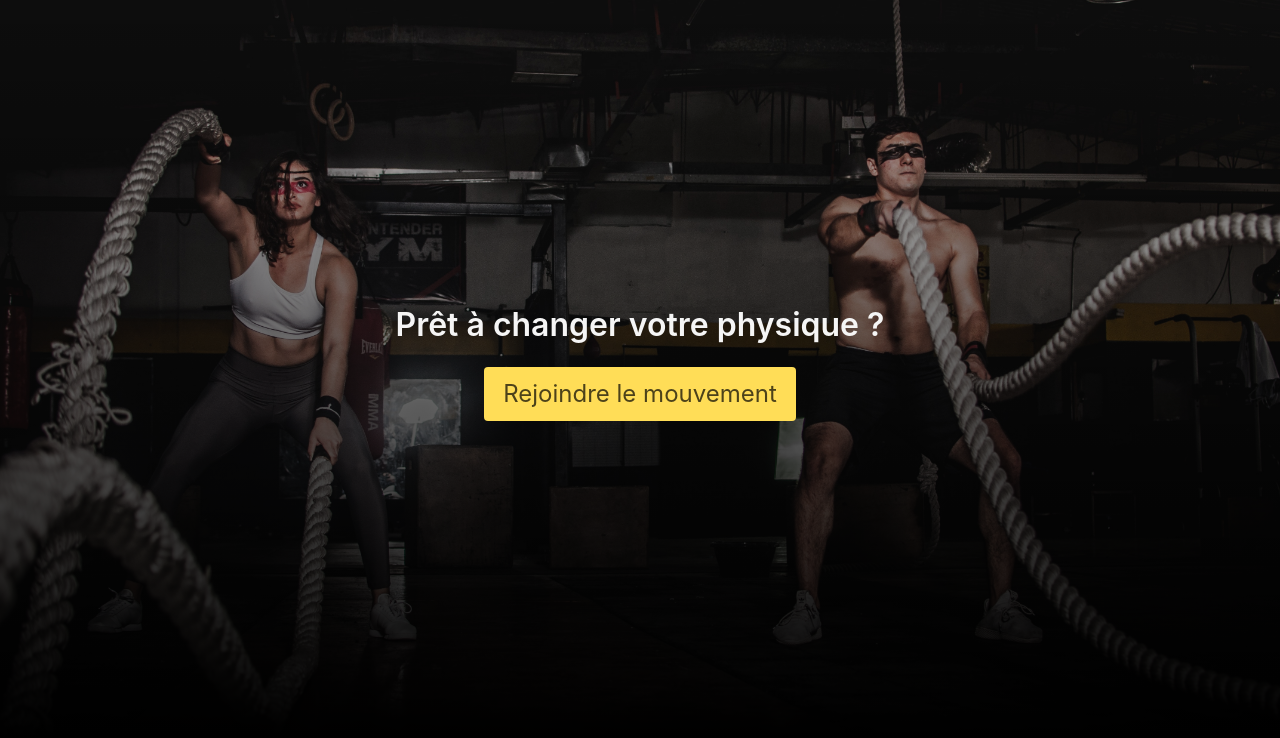
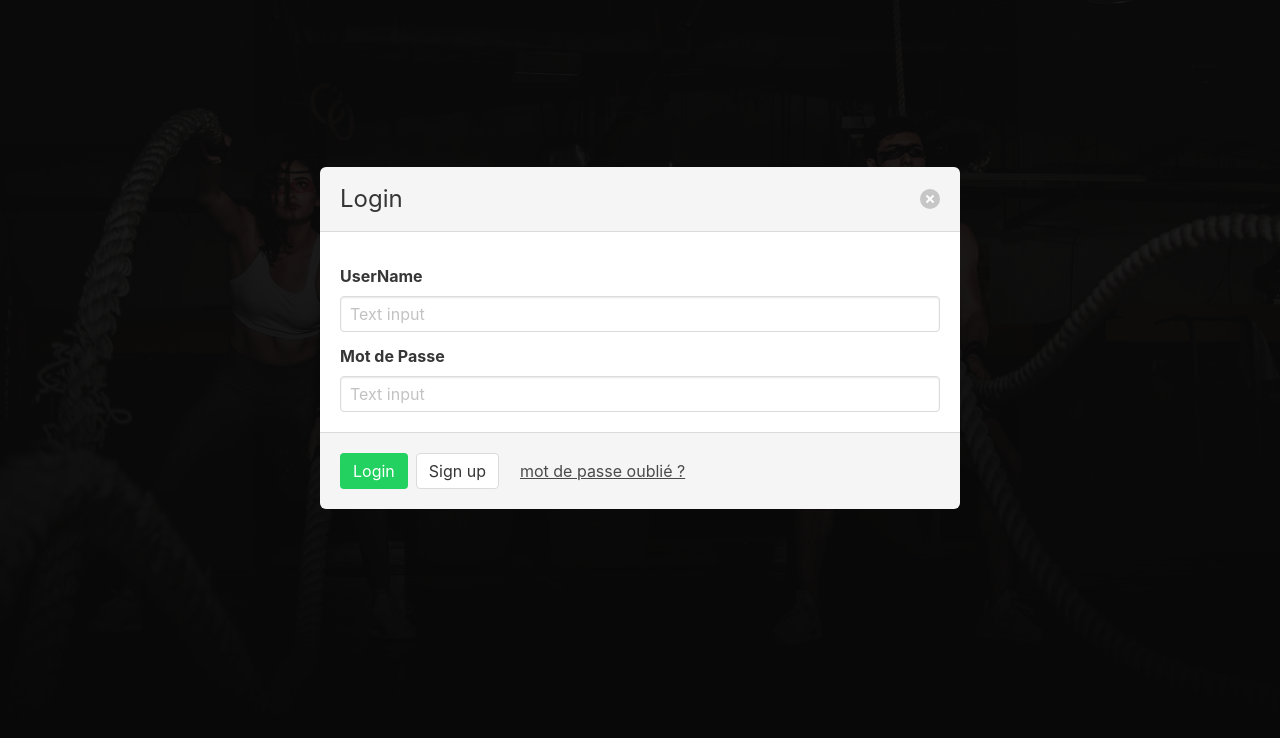
Before and after one commit to biyadiayman/FitnessClub, a plain HTML site: page index.html in a window 1280 px wide. Both pictures are taken after a click on the link "Espace membre". Shown: the part 62-800 px from the top of the page. Drawn offline with nearby package versions, Linux system fonts and the light colour scheme.

Commit message:
added login modal

```diff
--- a/index.html
+++ b/index.html
@@ -51,7 +51,7 @@
               <a class="navbar-item" href="actu.html">
                 Actualité
               </a>
-              <a class="navbar-item">
+              <a class="navbar-item" onclick="showInfo();">
                 Espace membre
               </a>
             </div>
@@ -204,17 +204,60 @@
   </footer>
   <!-- FOOTER -->
 
+  <!-- Modal Modify -->
+  <div class="modal" id="modal">
+    <div class="modal-background"></div>
+    <div class="modal-card">
+      <header class="modal-card-head">
+        <p class="modal-card-title">Login</p>
+        <button class="delete" aria-label="close" onclick="showInfo();"></button>
+      </header>
+      <section class="modal-card-body">
+        <div id="modal-info-field"></div>
+
+        <div class="field">
+          <span id="modal-info-field"></span>
+        </div>
+
+        <div class="field">
+          <label class="label">UserName</label>
+          <div class="control">
+            <input class="input" type="text" placeholder="Text input">
+          </div>
+        </div>
+
+        <div class="field">
+          <label class="label">Mot de Passe</label>
+          <div class="control">
+            <input class="input" type="text" placeholder="Text input">
+          </div>
+        </div>
+      </section>
+      <footer class="modal-card-foot">
+        <button class="button is-success">Login</button>
+        <button class="button">Sign up</button>
+        <button class="button is-text">mot de passe oublié ?</button>
+      </footer>
+    </div>
+  </div>
+  <!-- Modal Modify -->
+
   <!-- NAVBAR -->
   <script type="text/javascript">
     (function () {
       var burger = document.querySelector('.burger');
-      var nav = document.querySelector('#'+burger.dataset.target);
+      var nav = document.querySelector('#' + burger.dataset.target);
 
       burger.addEventListener('click', function () {
         burger.classList.toggle('is-active');
         nav.classList.toggle('is-active');
       })
     })();
+
+    function showInfo(id) {
+      var modal = document.getElementById('modal');
+      modal.classList.toggle('is-active');
+    }
   </script>
   <!-- NAVBAR -->
 </body>
```
